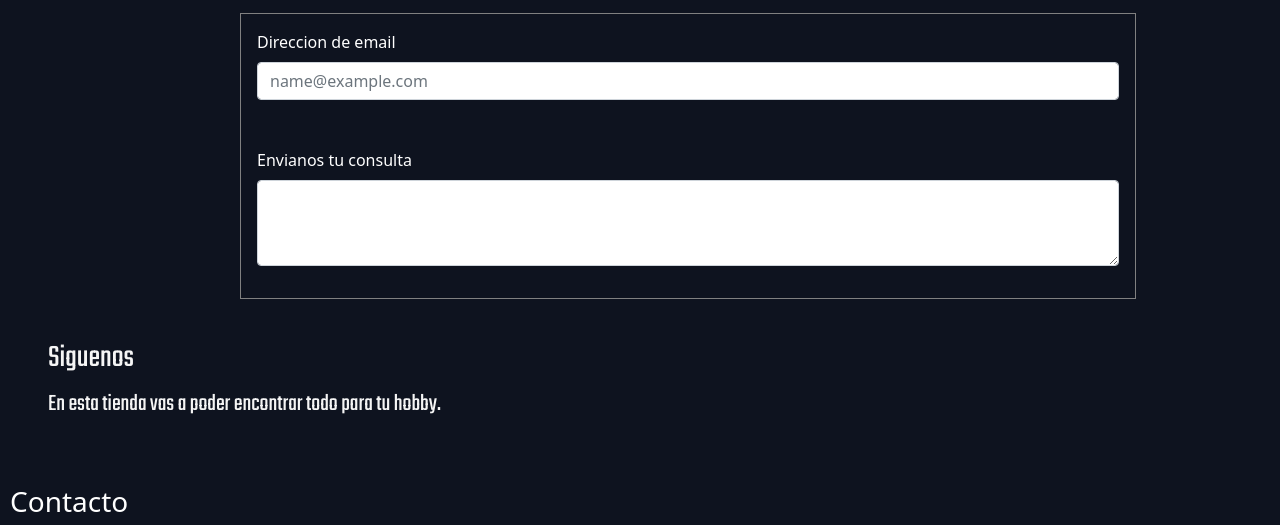
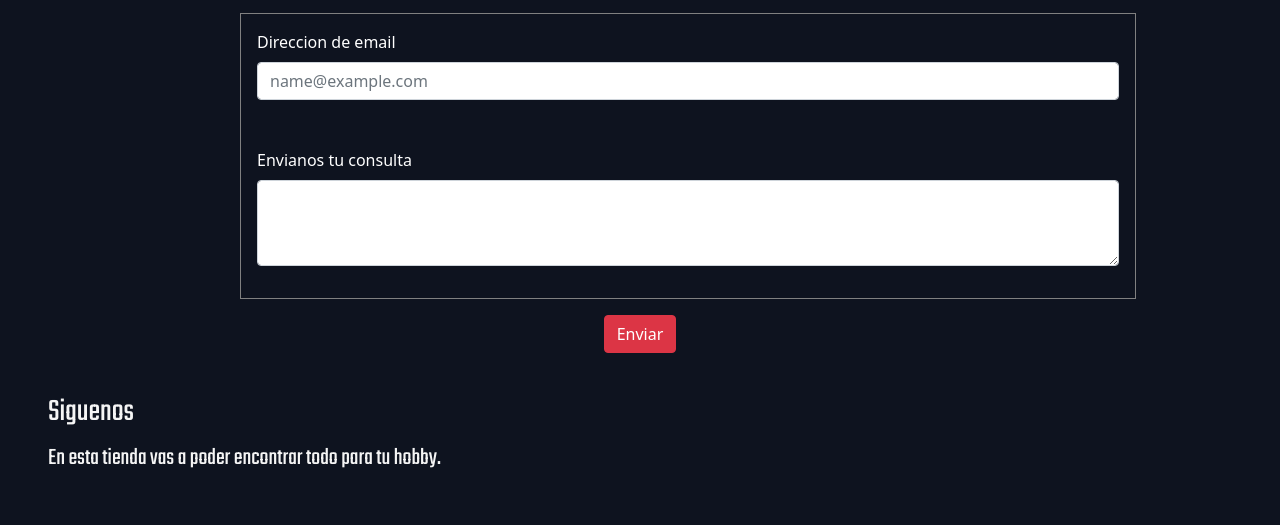
Before and after one commit to ivanggauna/ProyectoFinal, a plain HTML site: page secciones/contacto.html in a window 1280 px wide. Shown: the part 173-698 px from the top of the page. Drawn offline with nearby package versions, Linux system fonts and the light colour scheme.

Commit message:
ultimos cambios

```diff
--- a/secciones/contacto.html
+++ b/secciones/contacto.html
@@ -54,6 +54,9 @@
 
 </section>
 
+<div class="btnEnviar">
+<button class="btn btn-danger">Enviar</button>
+</div>
 
 
 
--- a/style/_contacto.scss
+++ b/style/_contacto.scss
@@ -22,4 +22,11 @@
   }
 
 
+
 }
+
+.btnEnviar{
+  display: flex;
+  justify-content: center;
+  margin: 1em;
+}
--- a/style/_mediaQueries.scss
+++ b/style/_mediaQueries.scss
@@ -504,6 +504,7 @@
             margin-top: -0.7em;
             text-align: center;
             margin-right: 1em;
+
             .btn {
 
                 min-height: 3em;
```
Also changed, not shown: estilos/style.css, style/_pinturas.scss (line endings or trailing spaces), style/_productos.scss (line endings or trailing spaces), 1 other file.
